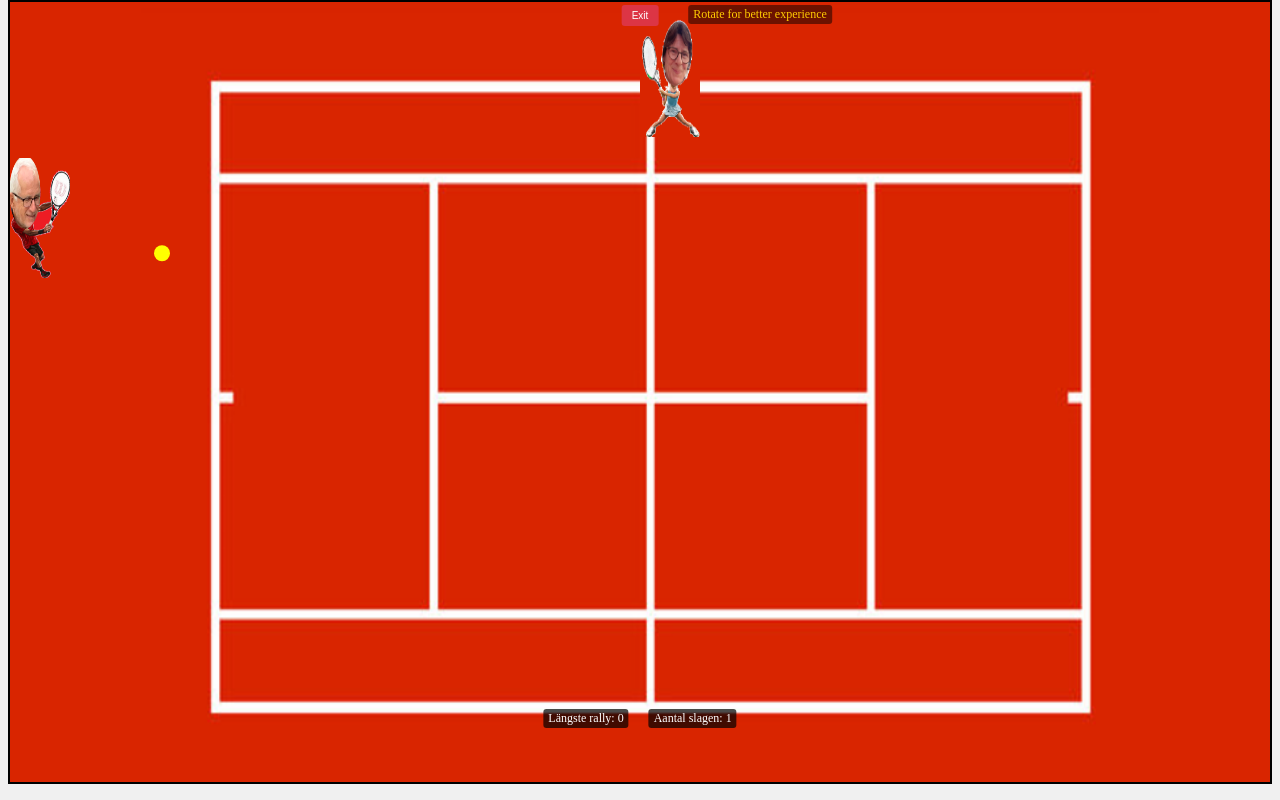
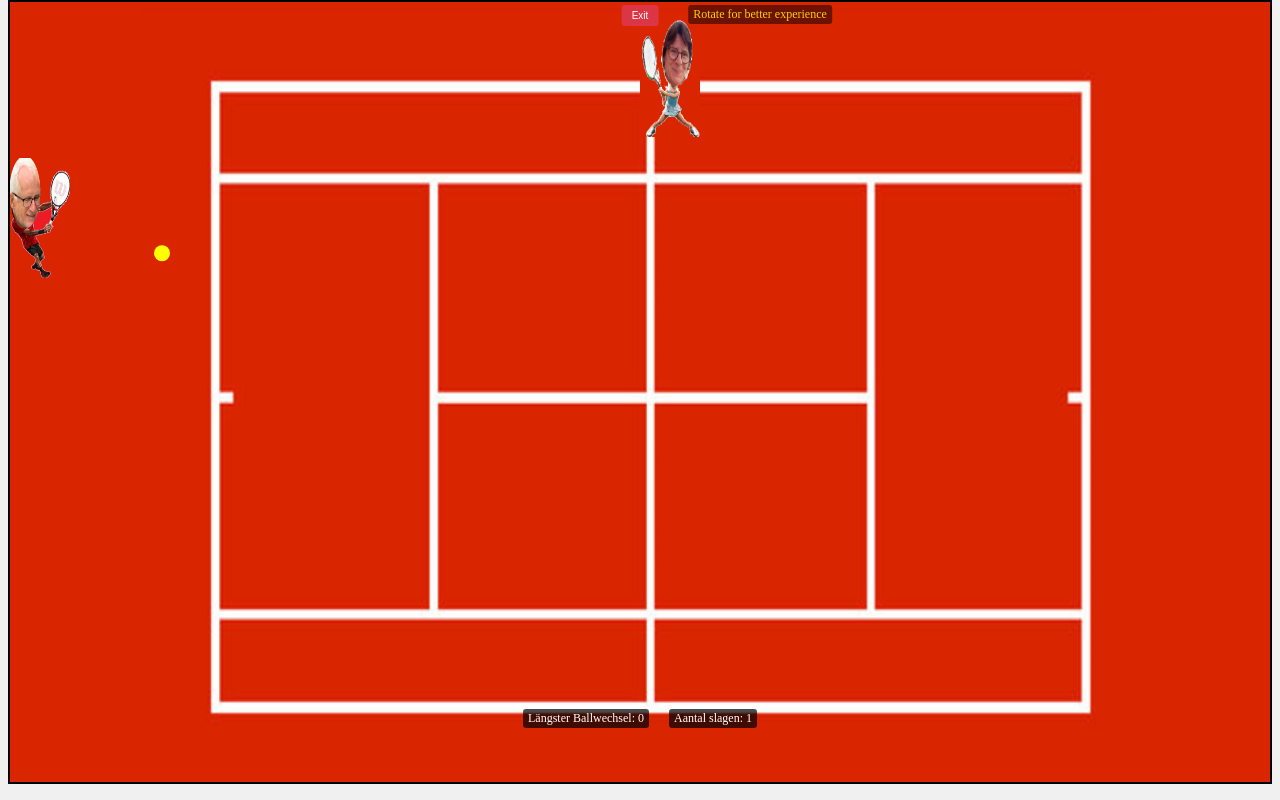
Before and after one commit to michaelwartmann/heike, a plain HTML site: page index.html in a window 1280 px wide. Both pictures are taken after a click on the button "Hau den Pedro weg!". Drawn offline with Linux system fonts and the light colour scheme.

Commit message:
Update index.html

```diff
--- a/index.html
+++ b/index.html
@@ -138,7 +138,7 @@
         <span class="rotate-message">Rotate for better experience</span> <!-- Rotate message -->
         <canvas id="gameCanvas"></canvas> <!-- Canvas for game rendering -->
         <div class="rally-container">
-            <p id="longestRally" class="rally-display">Längste rally: 0</p> <!-- Longest rally display -->
+            <p id="longestRally" class="rally-display">Längster Ballwechsel: 0</p> <!-- Longest rally display -->
             <p id="score" class="rally-display">Schläge aktueller Ballwechsel: 0</p> <!-- Current rally display -->
         </div>
         <div id="message"></div> <!-- Message display -->
```
